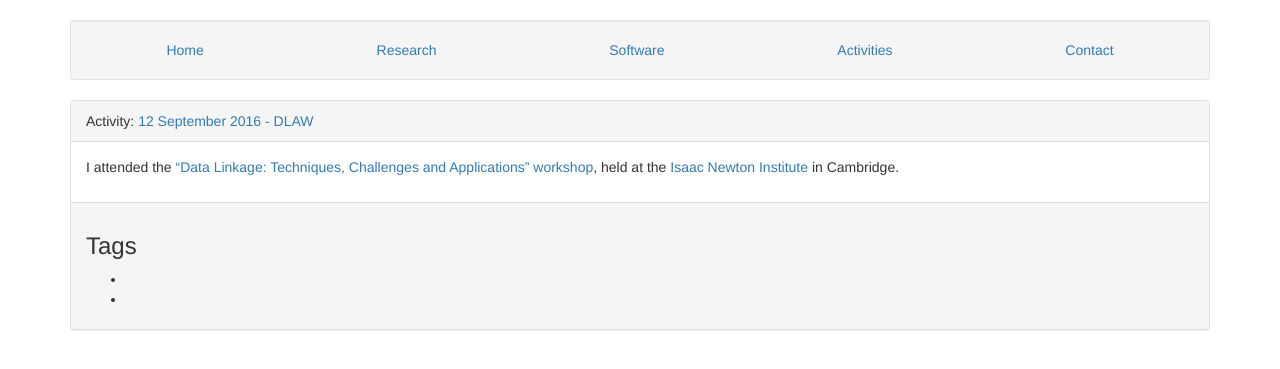
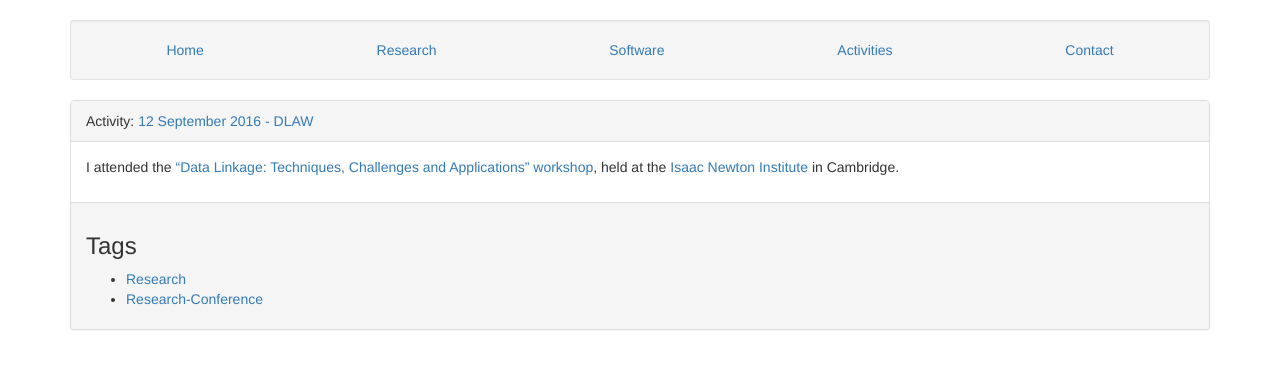
Before and after one commit to ozgurakgun/ozgurakgun.github.io, a Jekyll site: the page built from _collection_activities/2016-09-12-DLAW02.md, in a window 1280 px wide. Shown: the top 369 px of the page. Built offline with Jekyll 4.4.1, drawn with Linux system fonts in a browser that asks for light colours.

```diff
--- a/_layouts/activity.html
+++ b/_layouts/activity.html
@@ -13,7 +13,7 @@ Activity: <a href="{{ page.url | prepend: site.baseurl }}"> {{ page.date | date:
 <h3>Tags</h3>
 <ul>
 {% for tag in page.tags %}
-  <li><a href="{{ site.utl }}/tags/{{ tag }}">{{ tag.face }}</a></li>
+  <li><a href="{{ site.utl }}/tags/{{ tag }}">{{ tag }}</a></li>
 {% endfor %}
 </ul>
 </div>
```
